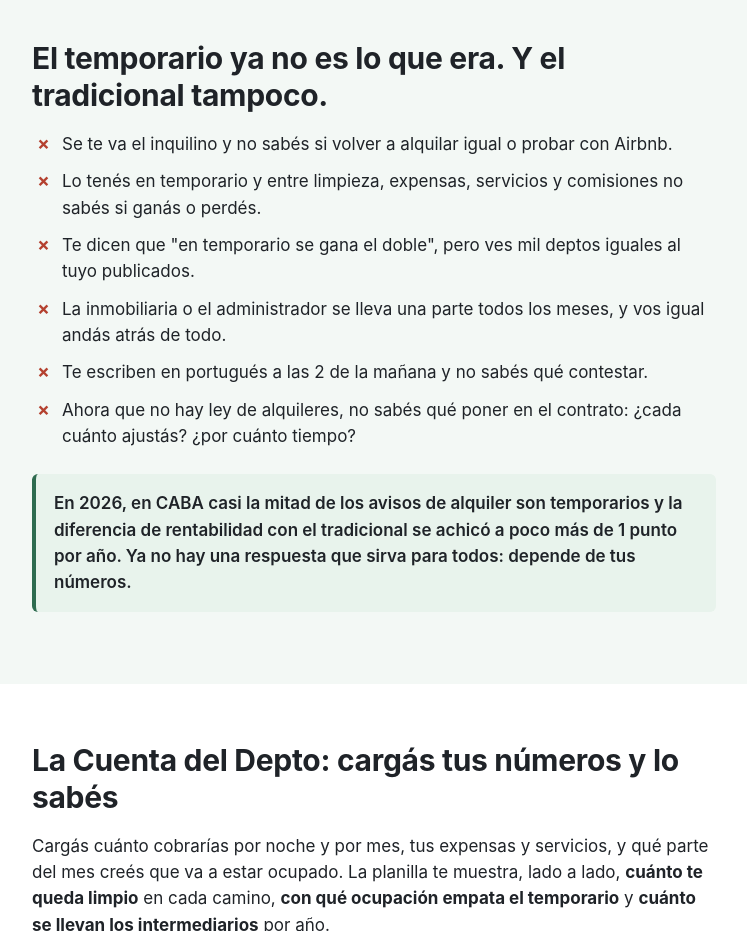
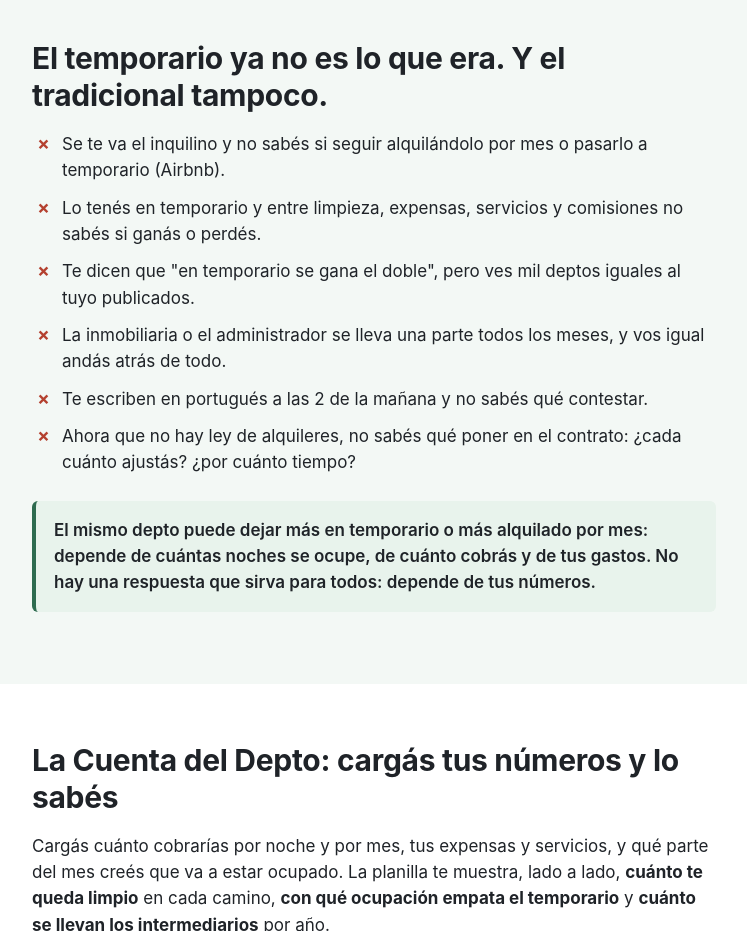
Before and after one commit to brujula-familiar/brujula-familiar.github.io, a plain HTML site: page alquila.html in a window 1280 px wide. Shown: the part 1300-2231 px from the top of the page, without its empty margins (266-1013 px from the left). Drawn offline with Linux system fonts and the light colour scheme.

Commit message:
Alquilá: saco el dato de mercado sin fuente y "volver a alquilar" pasa a "seguir alquilando por mes"

```diff
--- a/alquila.html
+++ b/alquila.html
@@ -93,14 +93,14 @@ html{scroll-behavior:smooth}ol.caps{list-style:none;padding:0}
 <div class="w">
 <h2>El temporario ya no es lo que era. Y el tradicional tampoco.</h2>
 <ul class="dolor">
-<li>Se te va el inquilino y no sabés si volver a alquilar igual o probar con Airbnb.</li>
+<li>Se te va el inquilino y no sabés si seguir alquilándolo por mes o pasarlo a temporario (Airbnb).</li>
 <li>Lo tenés en temporario y entre limpieza, expensas, servicios y comisiones no sabés si ganás o perdés.</li>
 <li>Te dicen que "en temporario se gana el doble", pero ves mil deptos iguales al tuyo publicados.</li>
 <li>La inmobiliaria o el administrador se lleva una parte todos los meses, y vos igual andás atrás de todo.</li>
 <li>Te escriben en portugués a las 2 de la mañana y no sabés qué contestar.</li>
 <li>Ahora que no hay ley de alquileres, no sabés qué poner en el contrato: ¿cada cuánto ajustás? ¿por cuánto tiempo?</li>
 </ul>
-<p class="caja">En 2026, en CABA casi la mitad de los avisos de alquiler son temporarios y la diferencia de rentabilidad con el tradicional se achicó a poco más de 1 punto por año. Ya no hay una respuesta que sirva para todos: depende de tus números.</p>
+<p class="caja">El mismo depto puede dejar más en temporario o más alquilado por mes: depende de cuántas noches se ocupe, de cuánto cobrás y de tus gastos. No hay una respuesta que sirva para todos: depende de tus números.</p>
 </div>
 </section>
 
```
